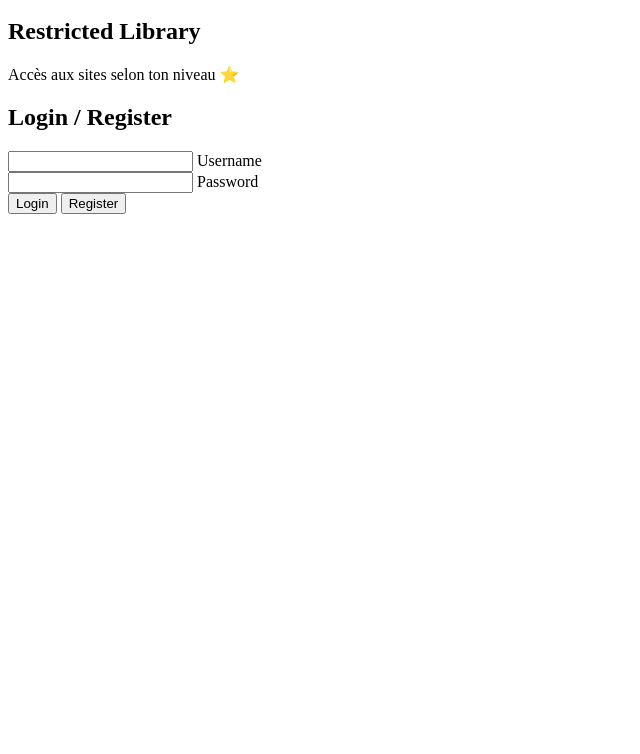
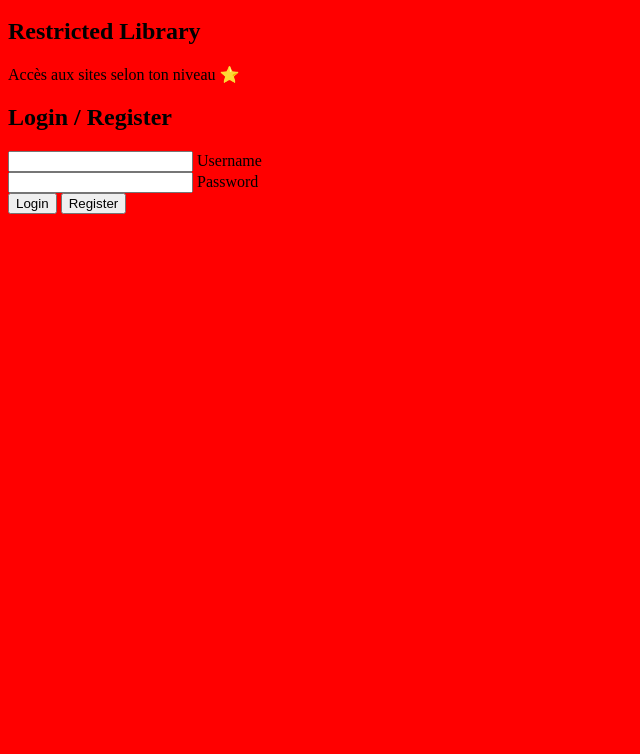
Before and after one commit to Tvffw6/Aureus, a plain HTML site: page index.html in a window 1280 px wide. Shown: the part 46-800 px from the top of the page, without its empty margins (0-640 px from the left). Drawn offline with Linux system fonts and the light colour scheme.

Commit message:
Change body background color to red

```diff
--- a/style.css
+++ b/style.css
@@ -1,3 +1,5 @@
+body { background: red !important; }
+
 const ADMIN = {
   username: "CIA",
   password: "Yassine76140@"
```
